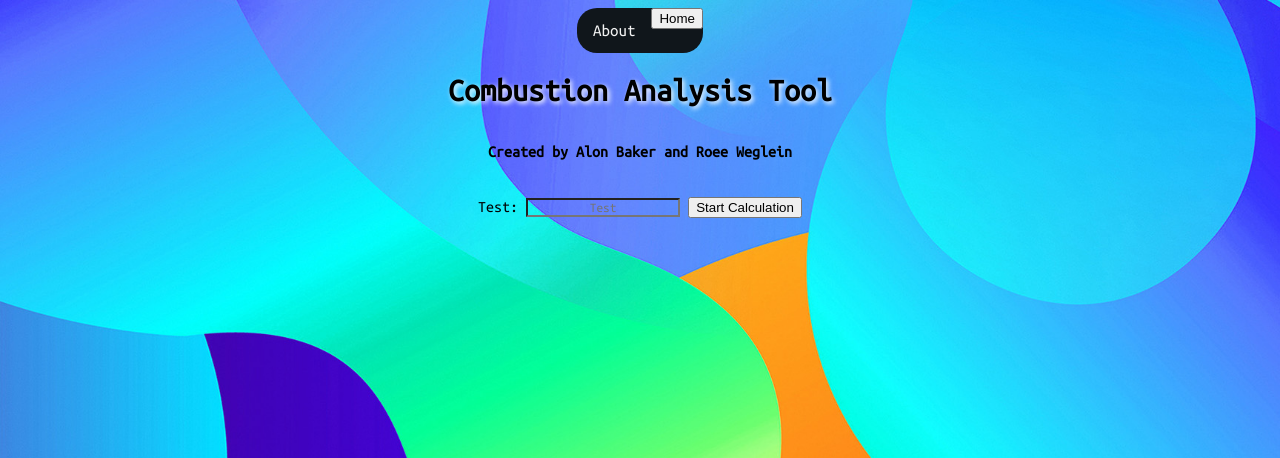
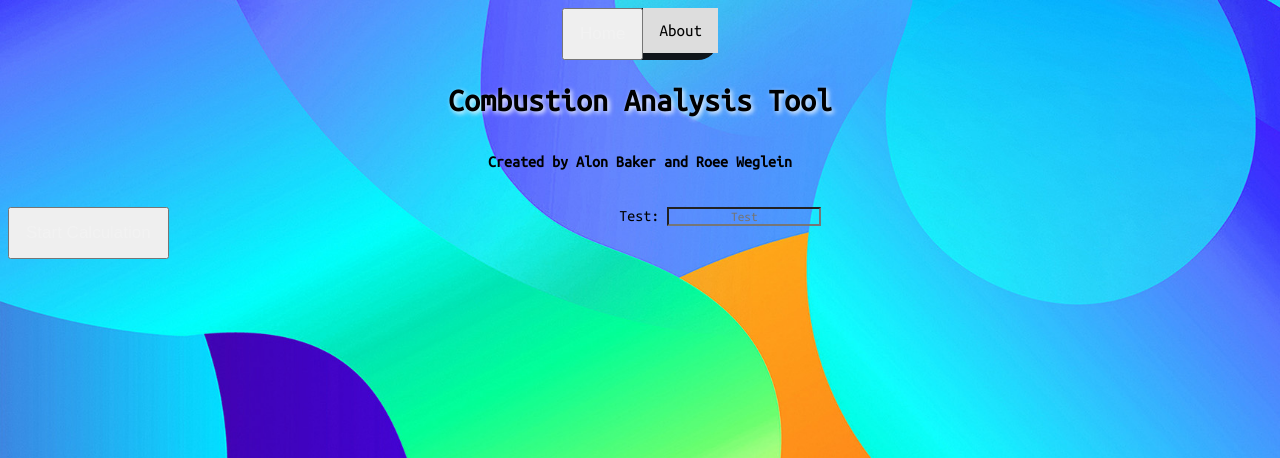
Before and after one commit to RealSycoBak/CombustionAnalysisTool, a Flask app: page / in a window 1280 px wide. Shown: the top 458 px of the page. Run offline with Flask 2, Linux system fonts and the light colour scheme.

Commit message:
todays work

```diff
--- a/static/home.css
+++ b/static/home.css
@@ -22,7 +22,7 @@ h6 {
   }
 
   /* Style the links inside the navigation bar */
-  .topnav a {
+  .topnav a, button {
     float: left;
     color: #f2f2f2;
     text-align: center;
@@ -32,7 +32,7 @@ h6 {
   }
 
   /* Change the color of links on hover */
-  .topnav a:hover {
+  .topnav a, button:hover {
     background-color: #ddd;
     color: black;
   }
```
